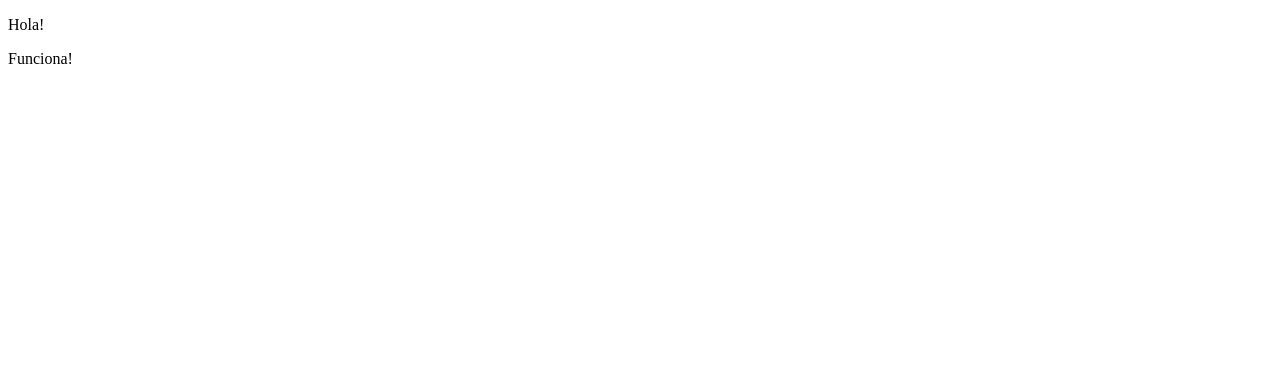
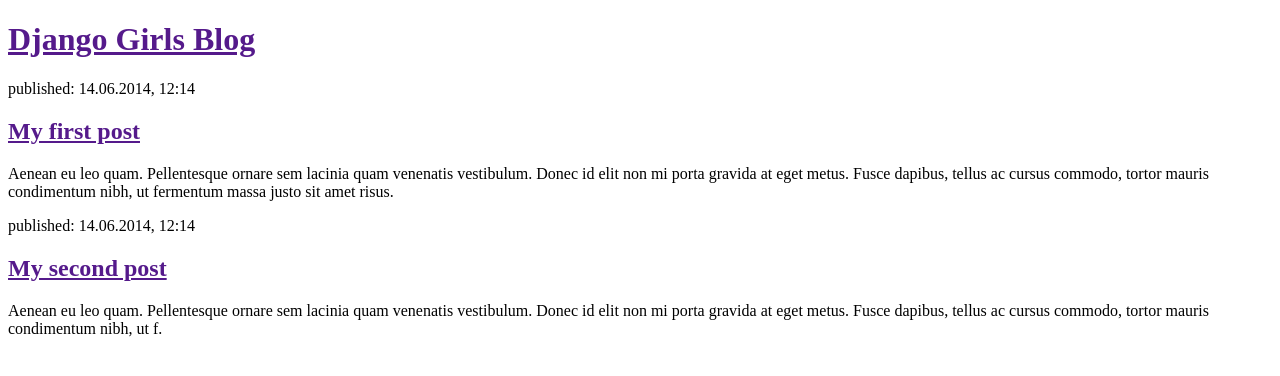
Before and after one commit to J010/my-first-blog, a Django app: page / in a window 1280 px wide. Before the commit the part shown is almost empty. Shown: the top 376 px of the page. Run offline with Django 3.2, Linux system fonts and the light colour scheme.

Commit message:
Cambie el Html para la pagina.

```diff
--- a/blog/templates/blog/post_list.html
+++ b/blog/templates/blog/post_list.html
@@ -4,8 +4,21 @@
     <meta charset="UTF-8">
     <title>Programador Django</title>
 </head>
-<body>
-    <p>Hola!</p>
-    <p>Funciona!</p>
-</body>
+        <body>
+            <div>
+                <h1><a href="">Django Girls Blog</a></h1>
+            </div>
+
+            <div>
+                <p>published: 14.06.2014, 12:14</p>
+                <h2><a href="">My first post</a></h2>
+                <p>Aenean eu leo quam. Pellentesque ornare sem lacinia quam venenatis vestibulum. Donec id elit non mi porta gravida at eget metus. Fusce dapibus, tellus ac cursus commodo, tortor mauris condimentum nibh, ut fermentum massa justo sit amet risus.</p>
+            </div>
+
+            <div>
+                <p>published: 14.06.2014, 12:14</p>
+                <h2><a href="">My second post</a></h2>
+                <p>Aenean eu leo quam. Pellentesque ornare sem lacinia quam venenatis vestibulum. Donec id elit non mi porta gravida at eget metus. Fusce dapibus, tellus ac cursus commodo, tortor mauris condimentum nibh, ut f.</p>
+            </div>
+        </body>
 </html>
```
Also changed, not shown: 9 other files.
